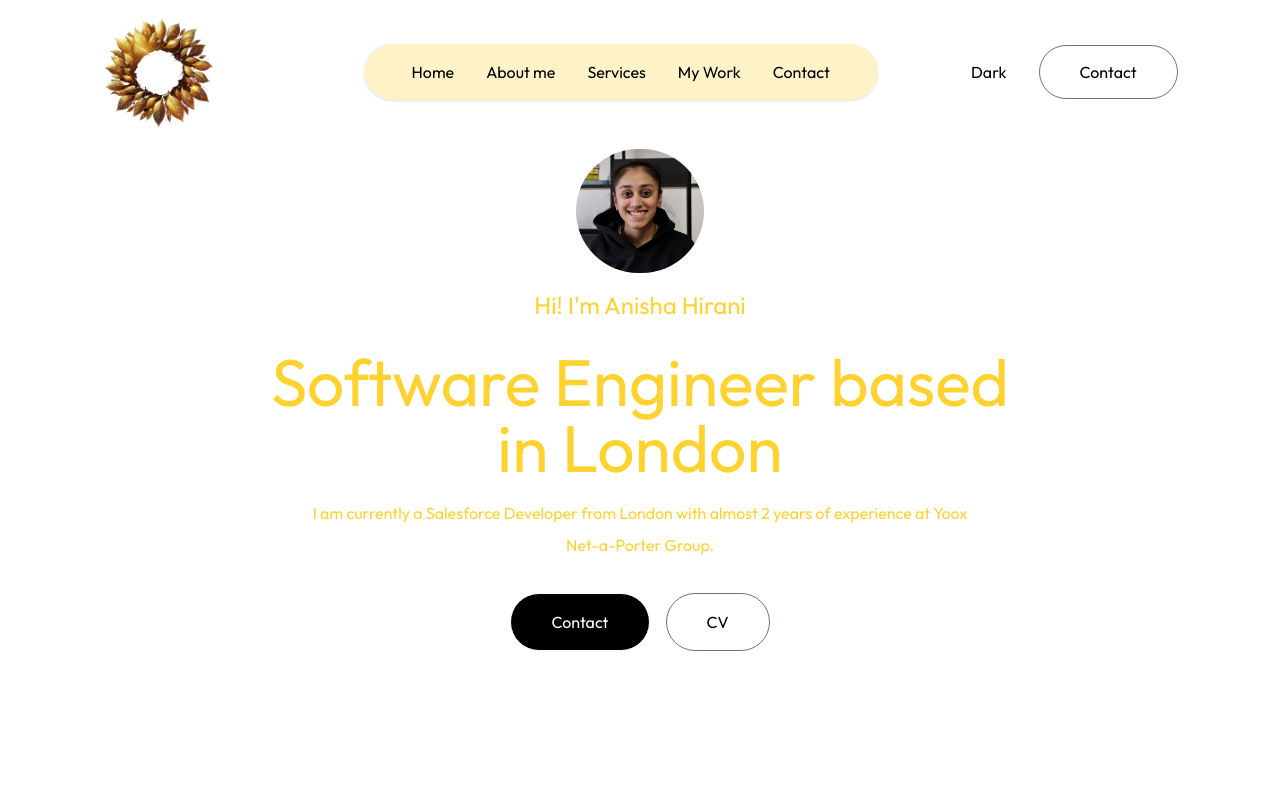
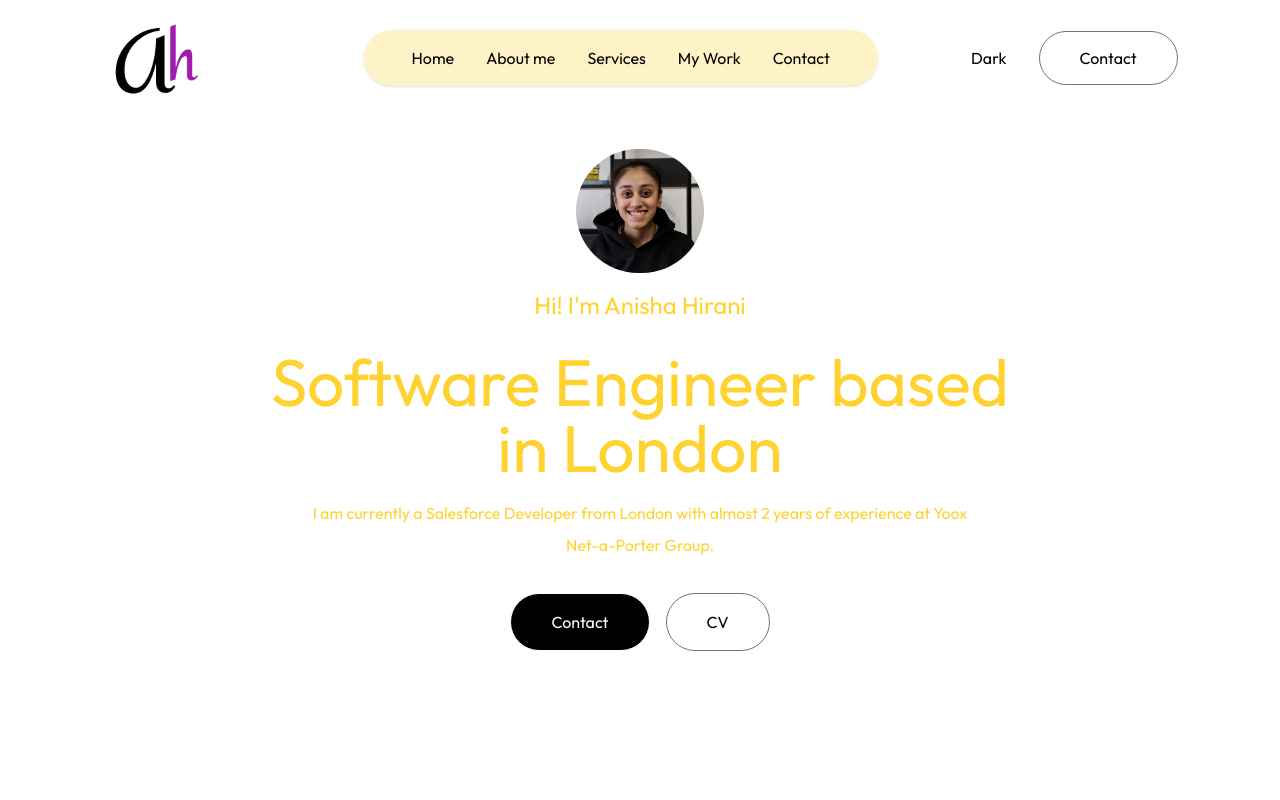
Before and after one commit to anisha-11/anisha-portfolio, a Next.js app: page / in a window 1280 px wide. Shown: the top 800 px of the page. Built offline with nearby package versions, Linux system fonts and the light colour scheme; a web font is replaced by a local one.

Commit message:
created new logo and changed old references

```diff
--- a/app/components/Navbar.jsx
+++ b/app/components/Navbar.jsx
@@ -1,6 +1,6 @@
 import { assets } from '@/assets/assets';
 import Image from 'next/image';
-import React, { use, useEffect, useRef, useState } from 'react'
+import React, { useEffect, useRef, useState } from 'react'
 
 const Navbar = () => {
 
--- a/assets/assets.js
+++ b/assets/assets.js
@@ -1,5 +1,6 @@
 import profile_picture from './profile-picture.jpeg';
-import logo from './circle-logo.png';
+import circle_logo from './circle-logo.png';
+import logo from './logo.png';
 import project_icon from './project-icon.png';
 import project_icon_dark from './project-icon-dark.png';
 import slack from './slack.png';
@@ -8,6 +9,7 @@ import vs_code from './vs-code.png';
 
 export const assets = {
   profile_picture,
+  circle_logo,
   logo,
   project_icon,
   project_icon_dark,
@@ -20,19 +22,19 @@ export const workCards = [
   {
     title: 'Project 1',
     description: 'Website',
-    bgImage: '/circle-logo.png'
+    bgImage: '/logo.png'
   },
 
   {
     title: 'Project 2',
     description: 'App',
-    bgImage: '/circle-logo.png'
+    bgImage: '/logo.png'
   },
 
   {
     title: 'Project 3',
     description: 'Mobile App',
-    bgImage: '/circle-logo.png'
+    bgImage: '/logo.png'
   },
 ];
 
```
Also changed, not shown: assets/logo.png (added).
